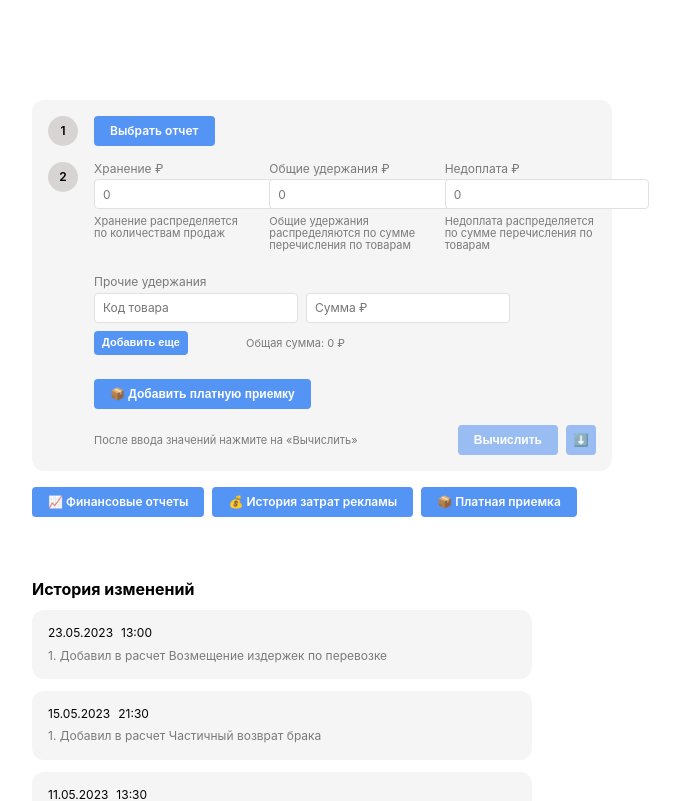
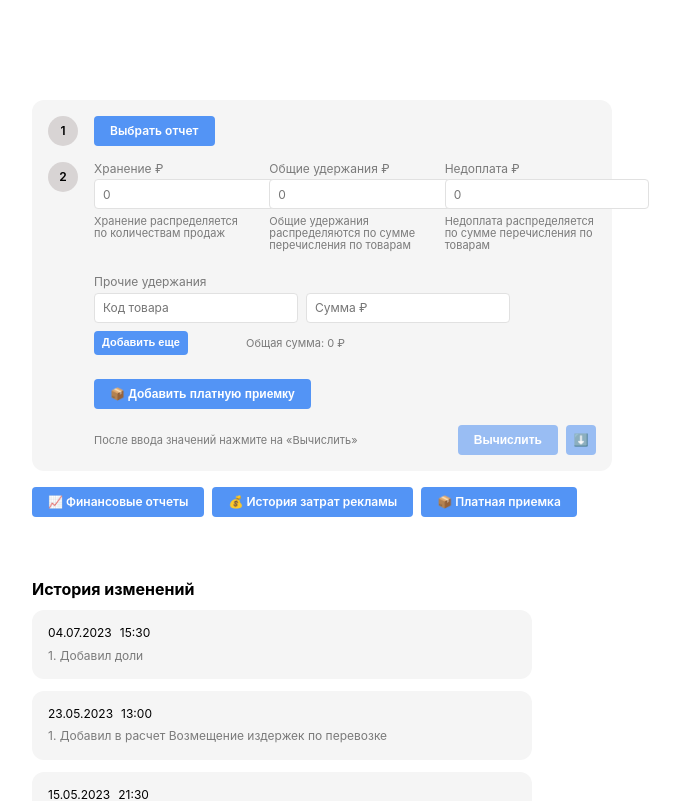
Before and after one commit to Dindro/marketplace-report, a Vue app: page / in a window 1280 px wide. Shown: the top 801 px of the page, without its empty margins (128-808 px from the left). Built offline with nearby package versions, Linux system fonts and the light colour scheme; what vue3-clipboard would draw is missing.

Commit message:
add user fraction

```diff
--- a/src/components/Version/VersionHistory.vue
+++ b/src/components/Version/VersionHistory.vue
@@ -23,6 +23,13 @@
     }
 
     const data: IVersion[] = [
+        {
+            date: '04.07.2023',
+            time: '15:30',
+            points: [
+                'Добавил доли',
+            ],
+        },
         {
             date: '23.05.2023',
             time: '13:00',
--- a/src/data/userFractions.json
+++ b/src/data/userFractions.json
@@ -1120,5 +1120,16 @@
             "hatch": 0
         },
         "value": 50
+    },
+    {
+        "id": 102,
+        "userIds": [2, 3],
+        "productId": {
+            "code": 166668510,
+            "article": "Strazy",
+            "barcode": 2038086483569,
+            "hatch": 0
+        },
+        "value": 100
     }
 ]
```
